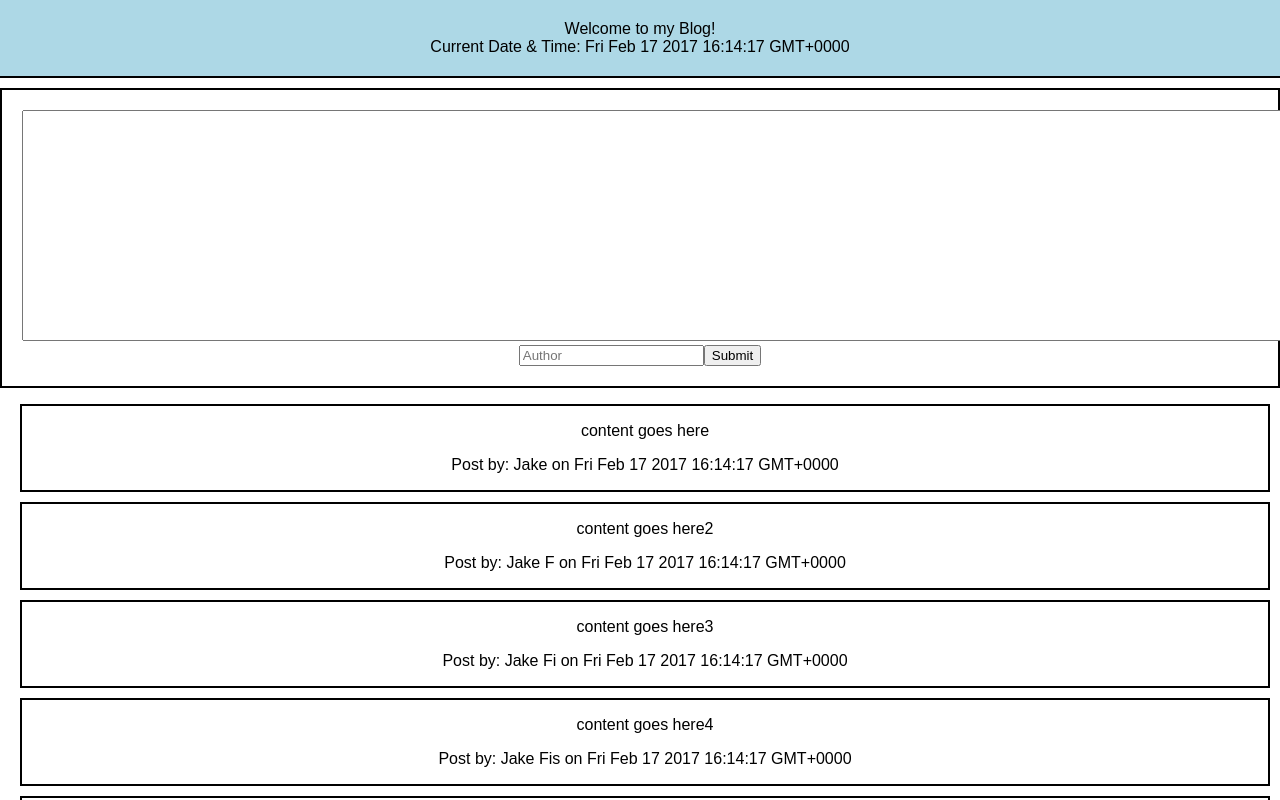
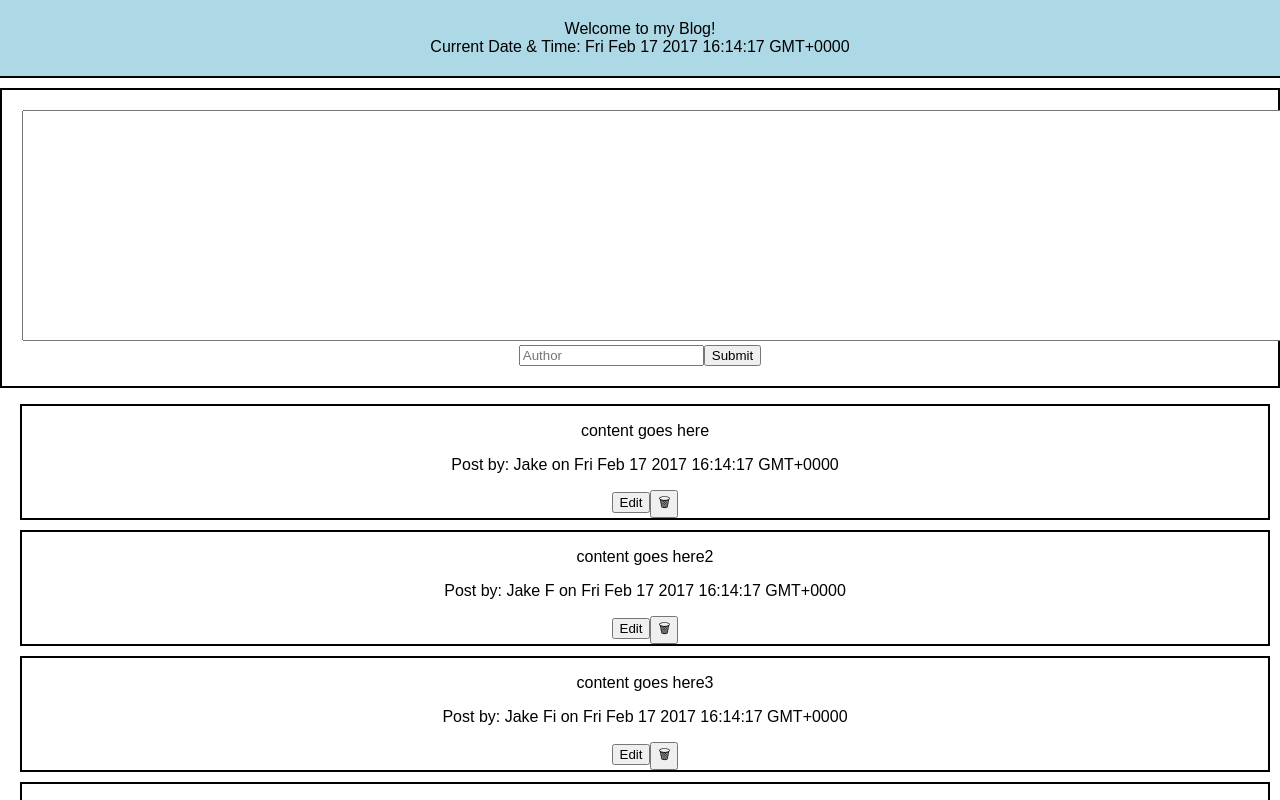
Before and after one commit to jakefishbain/fish-blog-js, a React (Create React App) app: page / in a window 1280 px wide. Shown: the top 800 px of the page. Built offline with nearby package versions, Linux system fonts and the light colour scheme.

Commit message:
functional delete btn

```diff
--- a/src/App.js
+++ b/src/App.js
@@ -4,6 +4,13 @@ import BlogHeader from './BlogHeader';
 import BlogInputs from './BlogInputs';
 import BlogPost from './BlogPost'
 var moment = require('moment');
+
+const removePost = (id, posts) => {
+  function removeIt(post){
+    return post.id !== id
+  }
+  return posts.filter(removeIt)
+}
 
 class App extends Component {
   constructor(props){
@@ -18,7 +25,10 @@ class App extends Component {
       ]
     }
   }
-  //CONSTRUCTOR FOR STATE
+
+  handleDelete(id){
+    this.setState({blogPosts: removePost(id, this.state.blogPosts)})
+  }
 
   render() {
     return (
@@ -28,7 +38,12 @@ class App extends Component {
         <ul className='blogList'>
           {
             this.state.blogPosts.map(post => (
-              <BlogPost key={post.id} content={post.content} author={post.author} date={post.date}/>
+              <BlogPost key={post.id}
+                        id={post.id}
+                        content={post.content}
+                        author={post.author}
+                        date={post.date}
+                        onDelete={this.handleDelete.bind(this)}/>
             ))
           }
         </ul>
--- a/src/BlogPost.js
+++ b/src/BlogPost.js
@@ -6,6 +6,8 @@ class BlogPost extends Component {
 			<li className='blogPost'>
 				<p className='postContent'>{this.props.content}</p>
 				<p className='postAuthor'>Post by: {this.props.author} on {this.props.date}</p>
+				<button className='editBtn'>Edit</button>
+				<button onClick={() => this.props.onDelete(this.props.id)} className='deleteBtn'>🗑</button>
 			</li>
 		)
 	}
```
